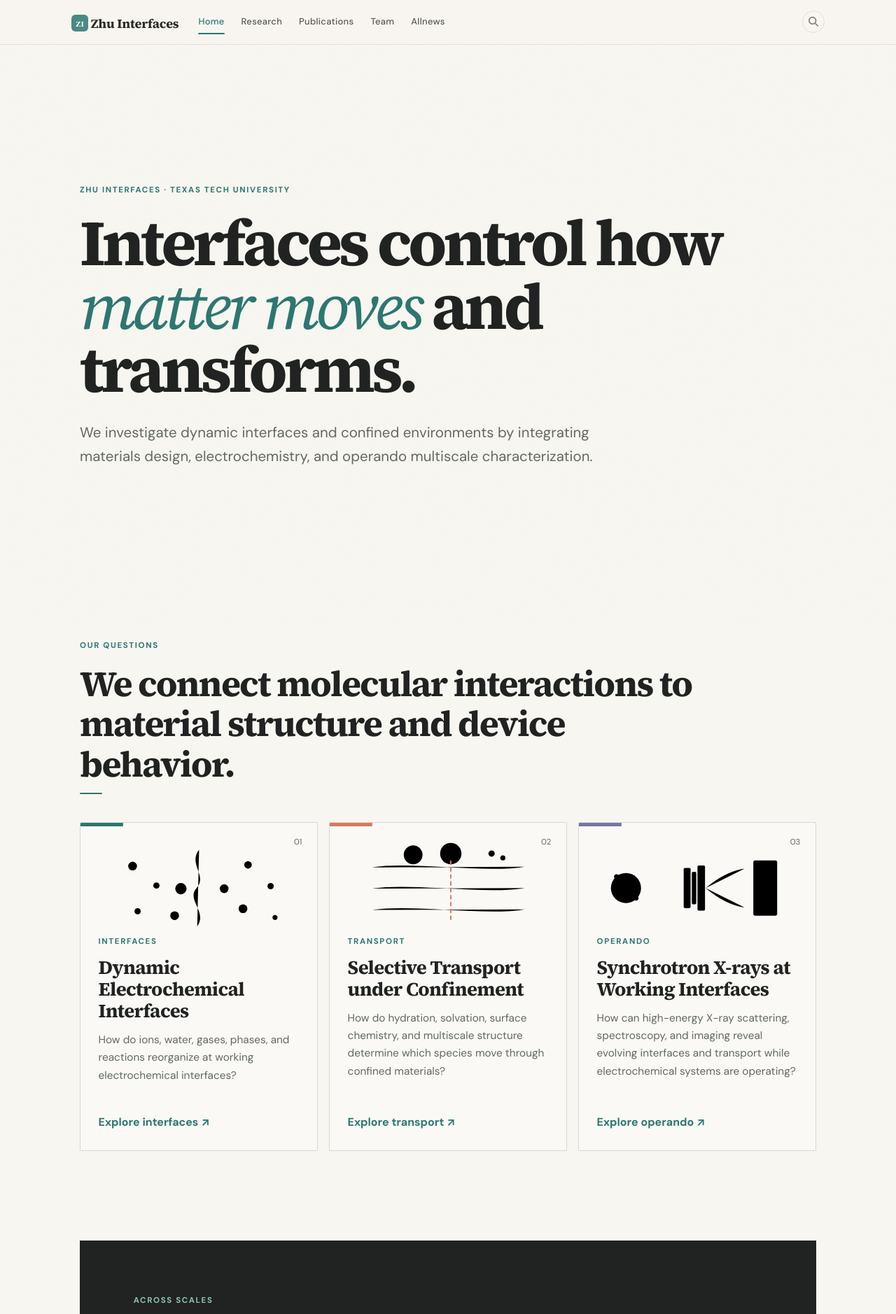
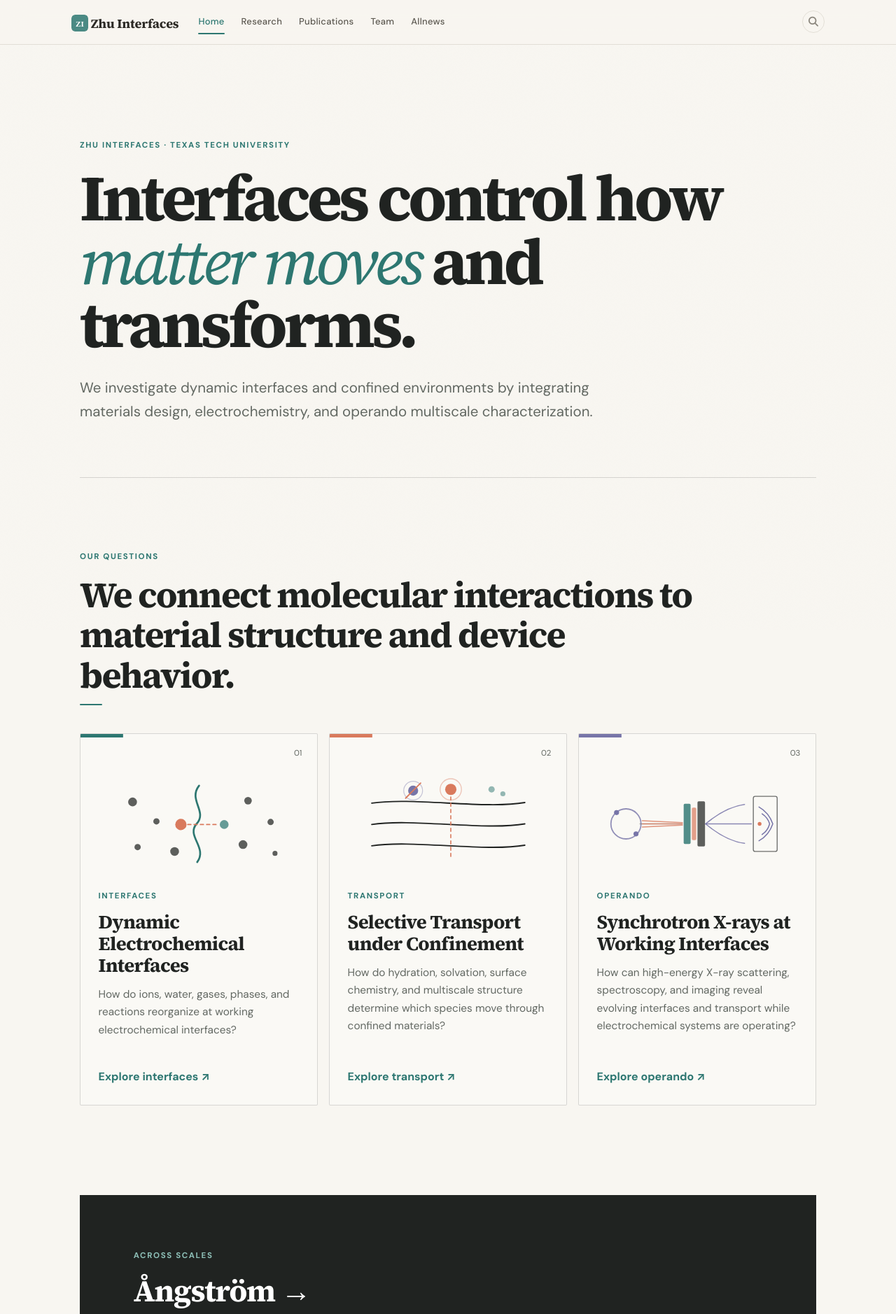
Before and after one commit to yaguangzhu94-byte/zhuinterfaces, a Jekyll site: the page built from _pages/home.md, in a window 1280 px wide. Shown: the top 1878 px of the page at 70% size. Built offline with Jekyll 4.4.1, drawn with Linux system fonts in a browser that asks for light colours; a style sheet for code colours, icons or effects is not loaded.

Commit message:
Consolidate research symbols and add synchrotron X-ray motif

```diff
--- a/_sass/layouts/_home.scss
+++ b/_sass/layouts/_home.scss
@@ -1,5 +1,5 @@
 // =============================================================
-// Zhu Interfaces — homepage V1
+// Zhu Interfaces — homepage V2
 // =============================================================
 
 .zhu-home {
@@ -20,17 +20,17 @@
 }
 
 .zhu-hero {
-  min-height: 78vh;
-  padding: clamp(3.5rem, 8vw, 7rem) 0 4rem;
+  min-height: 58vh;
+  padding: clamp(4rem, 8vw, 7rem) 0 clamp(3rem, 6vw, 5rem);
   display: flex;
   flex-direction: column;
   justify-content: center;
+  border-bottom: 1px solid var(--zhu-line);
 }
 
 .zhu-eyebrow,
 .zhu-section-kicker,
-.card-overline,
-.mark-label {
+.card-overline {
   font-family: 'DM Sans', sans-serif;
   text-transform: uppercase;
   letter-spacing: .14em;
@@ -63,54 +63,8 @@
   margin: 0;
 }
 
-.zhu-science-mark {
-  margin-top: clamp(3rem, 7vw, 6rem);
-  display: grid;
-  grid-template-columns: 1fr auto 1fr auto 1fr;
-  align-items: center;
-  border-top: 1px solid var(--zhu-line);
-  border-bottom: 1px solid var(--zhu-line);
-  padding: 1.25rem 0 .6rem;
-}
-
-.mark-stage {
-  min-width: 0;
-  position: relative;
-
-  svg { width: 100%; height: auto; overflow: visible; }
-}
-
-.mark-label { margin-left: 1rem; color: var(--zhu-muted); }
-.mark-connector { font-size: 1.6rem; color: var(--zhu-coral); opacity: .75; }
-
-.phase-line, .sheet, .beam, .scatter, .ion-arrow, .transport-path {
-  fill: none;
-  stroke: var(--zhu-ink);
-  stroke-width: 2.2;
-  stroke-linecap: round;
-}
-.phase-line { stroke: var(--zhu-teal); stroke-width: 3; }
-.phase-dots circle { fill: var(--zhu-ink); opacity: .75; }
-.active-ion, .transport-ion { fill: var(--zhu-coral); }
-.ion-arrow, .transport-path { stroke: var(--zhu-coral); stroke-dasharray: 5 6; }
-.water-dot { fill: var(--zhu-teal); opacity: .45; }
-.blocked-ion { fill: var(--zhu-lilac); }
-.block-line { stroke: var(--zhu-coral); stroke-width: 2; }
-.sample { fill: var(--zhu-teal); opacity: .75; }
-.beam { stroke: var(--zhu-coral); opacity: .72; }
-.scatter { stroke: var(--zhu-lilac); }
-.detector-dot { fill: var(--zhu-lilac); }
-
-.zhu-science-mark:hover .active-ion { animation: interface-hop 1.7s ease-in-out infinite; }
-.zhu-science-mark:hover .transport-ion { animation: transport-drop 1.9s ease-in-out infinite; }
-.zhu-science-mark:hover .scatter { animation: scatter-pulse 1.7s ease-in-out infinite; }
-
-@keyframes interface-hop { 0%,100% { transform: translateX(0); } 50% { transform: translateX(52px); } }
-@keyframes transport-drop { 0%,100% { transform: translateY(0); } 50% { transform: translateY(98px); } }
-@keyframes scatter-pulse { 0%,100% { opacity: .35; } 50% { opacity: 1; } }
-
 .zhu-intro {
-  padding: clamp(5rem, 9vw, 8rem) 0 2.5rem;
+  padding: clamp(4.5rem, 8vw, 7rem) 0 2.5rem;
   max-width: 900px;
 
   h2 {
@@ -127,13 +81,14 @@
   display: grid;
   grid-template-columns: repeat(3, 1fr);
   gap: 1rem;
+  position: relative;
 }
 
 .zhu-research-card {
   position: relative;
   display: flex;
   flex-direction: column;
-  min-height: 440px;
+  min-height: 500px;
   padding: 1.6rem;
   border: 1px solid var(--zhu-line);
   border-radius: 2px;
@@ -179,21 +134,78 @@
 .card-link span { transition: transform .25s ease; display: inline-block; }
 .zhu-research-card:hover .card-link span { transform: translate(3px,-3px); }
 
-.card-symbol { width: 100%; height: 120px; margin: 2rem 0 1rem; position: relative; }
-.interface-mini::before { content:''; position:absolute; left:50%; top:4px; bottom:4px; width:2px; background:var(--zhu-teal); transform:rotate(8deg); }
-.interface-mini span, .interface-mini i, .interface-mini b { position:absolute; border-radius:50%; background:var(--zhu-ink); }
-.interface-mini span { width:11px;height:11px;left:25%;top:28%; }
-.interface-mini i { width:8px;height:8px;right:24%;top:55%; }
-.interface-mini b { width:14px;height:14px;left:43%;top:63%;background:var(--zhu-coral); }
-.transport-mini::before, .transport-mini::after, .transport-mini span { content:''; position:absolute; left:12%; right:12%; height:2px; background:var(--zhu-ink); border-radius:50%; }
-.transport-mini::before { top:22%; transform:rotate(-2deg); }.transport-mini span { top:50%; transform:rotate(2deg); }.transport-mini::after { top:78%; transform:rotate(-2deg); }
-.transport-mini i { position:absolute;width:14px;height:14px;border-radius:50%;background:var(--zhu-coral);left:49%;top:8%;animation:transport-card 3s ease-in-out infinite; }
-.transport-mini b { position:absolute;left:51.5%;top:20%;bottom:10%;border-left:1px dashed var(--zhu-coral); }
-@keyframes transport-card { 0%,100%{transform:translateY(0)}50%{transform:translateY(82px)} }
-.operando-mini::before { content:'';position:absolute;left:8%;top:52%;width:38%;height:2px;background:var(--zhu-coral);box-shadow:0 -14px var(--zhu-coral),0 14px var(--zhu-coral);transform:rotate(12deg); }
-.operando-mini span { position:absolute;left:50%;top:28%;width:10px;height:58px;background:var(--zhu-teal);border-radius:3px; }
-.operando-mini i, .operando-mini b { position:absolute;left:55%;width:34%;height:42%;border:2px solid var(--zhu-lilac);border-left:0;border-radius:0 100% 100% 0; }
-.operando-mini i { top:8%; }.operando-mini b { bottom:5%;transform:scaleY(-1); }
+// One visual system only: each research card carries the scientific symbol.
+.card-figure {
+  width: 100%;
+  height: 155px;
+  margin: 1.6rem 0 1rem;
+  display: flex;
+  align-items: center;
+
+  svg { width: 100%; height: 100%; overflow: visible; }
+}
+
+// INTERFACE
+.interface-boundary,
+.interface-arrow {
+  fill: none;
+  stroke-linecap: round;
+}
+.interface-boundary { stroke: var(--zhu-teal); stroke-width: 3; }
+.interface-left-dots circle,
+.interface-right-dots circle { fill: var(--zhu-ink); opacity: .72; }
+.interface-ion { fill: var(--zhu-coral); }
+.interface-product { fill: var(--zhu-teal); opacity: .72; }
+.interface-arrow { stroke: var(--zhu-coral); stroke-width: 2; stroke-dasharray: 5 5; }
+.card-interface:hover .interface-ion { animation: interface-hop 1.7s ease-in-out infinite; }
+@keyframes interface-hop { 0%,100% { transform: translateX(0); } 50% { transform: translateX(58px); } }
+
+// TRANSPORT
+.transport-sheet,
+.transport-path,
+.transport-stop,
+.transport-shell,
+.transport-blocked-shell {
+  fill: none;
+  stroke-linecap: round;
+}
+.transport-sheet { stroke: var(--zhu-ink); stroke-width: 2.1; }
+.transport-selected { fill: var(--zhu-coral); }
+.transport-shell { stroke: var(--zhu-coral); stroke-width: 1.5; opacity: .42; }
+.transport-path { stroke: var(--zhu-coral); stroke-width: 1.8; stroke-dasharray: 5 5; }
+.transport-blocked { fill: var(--zhu-lilac); }
+.transport-blocked-shell { stroke: var(--zhu-lilac); stroke-width: 1.4; opacity: .4; }
+.transport-stop { stroke: var(--zhu-coral); stroke-width: 2; }
+.transport-water { fill: var(--zhu-teal); opacity: .5; }
+.card-transport:hover .transport-selected,
+.card-transport:hover .transport-shell { animation: transport-drop 1.9s ease-in-out infinite; }
+@keyframes transport-drop { 0%,100% { transform: translateY(0); } 50% { transform: translateY(96px); } }
+
+// OPERANDO / SYNCHROTRON X-RAY
+.ring,
+.beamline,
+.xray-beam,
+.diffraction-ray,
+.detector-ring {
+  fill: none;
+  stroke-linecap: round;
+}
+.ring { stroke: var(--zhu-lilac); stroke-width: 2; opacity: .8; }
+.ring-node { fill: var(--zhu-lilac); }
+.beamline { stroke: var(--zhu-muted); stroke-width: 1.4; opacity: .45; }
+.xray-beam { stroke: var(--zhu-coral); stroke-width: 1.8; opacity: .8; }
+.operando-cell rect:nth-child(1) { fill: var(--zhu-teal); opacity: .82; }
+.operando-cell rect:nth-child(2) { fill: var(--zhu-coral); opacity: .7; }
+.operando-cell rect:nth-child(3) { fill: var(--zhu-ink); opacity: .72; }
+.diffraction-ray { stroke: var(--zhu-lilac); stroke-width: 1.7; opacity: .85; }
+.detector { fill: none; stroke: var(--zhu-ink); stroke-width: 1.5; opacity: .65; }
+.detector-ring { stroke: var(--zhu-lilac); stroke-width: 1.7; }
+.detector-center { fill: var(--zhu-coral); }
+.card-operando:hover .xray-beam { animation: beam-pulse 1.4s ease-in-out infinite; }
+.card-operando:hover .diffraction-ray,
+.card-operando:hover .detector-ring { animation: scatter-pulse 1.4s ease-in-out infinite; }
+@keyframes beam-pulse { 0%,100% { opacity: .28; } 50% { opacity: 1; } }
+@keyframes scatter-pulse { 0%,100% { opacity: .35; } 50% { opacity: 1; } }
 
 .zhu-scale-section {
   margin-top: clamp(5rem, 10vw, 9rem);
@@ -229,12 +241,9 @@
 
 @media (max-width: 900px) {
   .zhu-hero { min-height:auto; }
-  .zhu-science-mark { grid-template-columns:1fr; gap:.5rem; }
-  .mark-connector { display:none; }
-  .mark-stage { border-bottom:1px solid var(--zhu-line); }
-  .mark-stage:last-child { border-bottom:0; }
   .zhu-research-grid { grid-template-columns:1fr; }
-  .zhu-research-card { min-height:360px; }
+  .zhu-research-card { min-height:390px; }
+  .card-figure { height:135px; }
   .zhu-scale-section { grid-template-columns:1fr; }
 }
 
```
